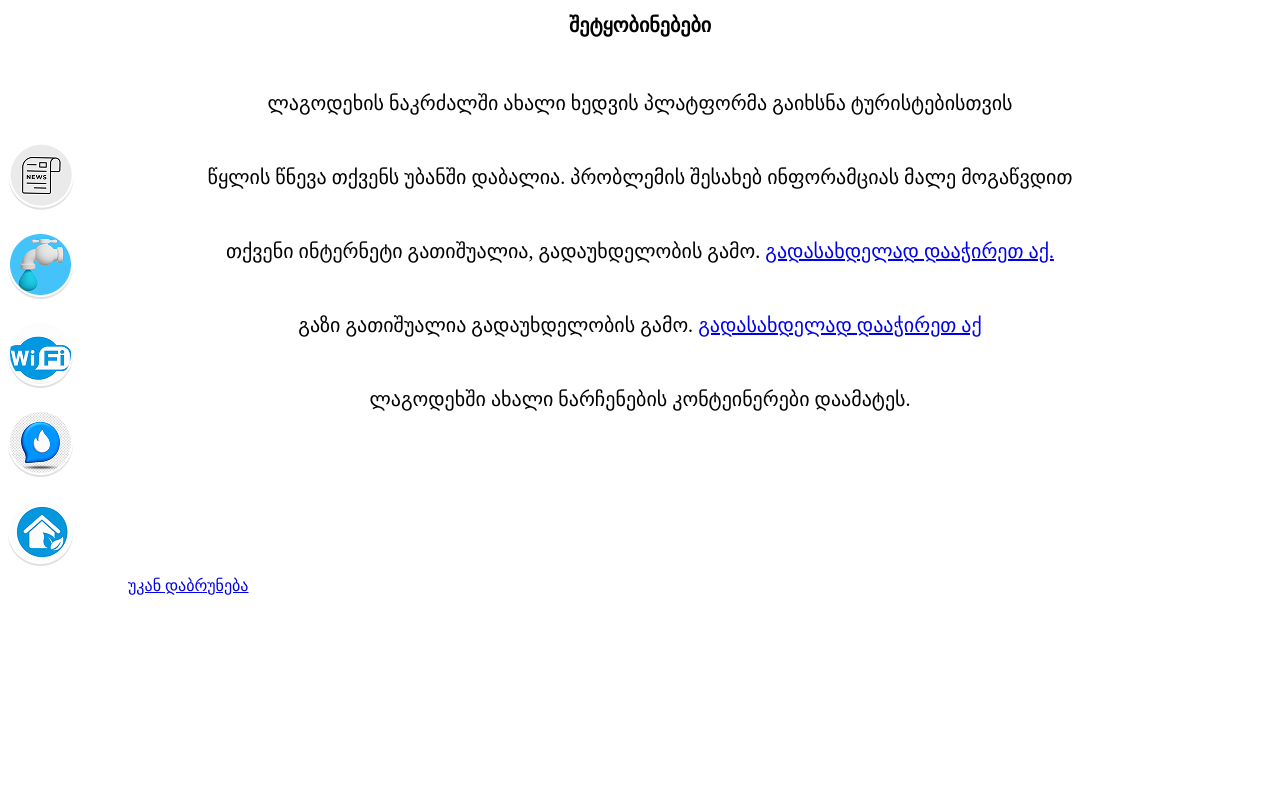
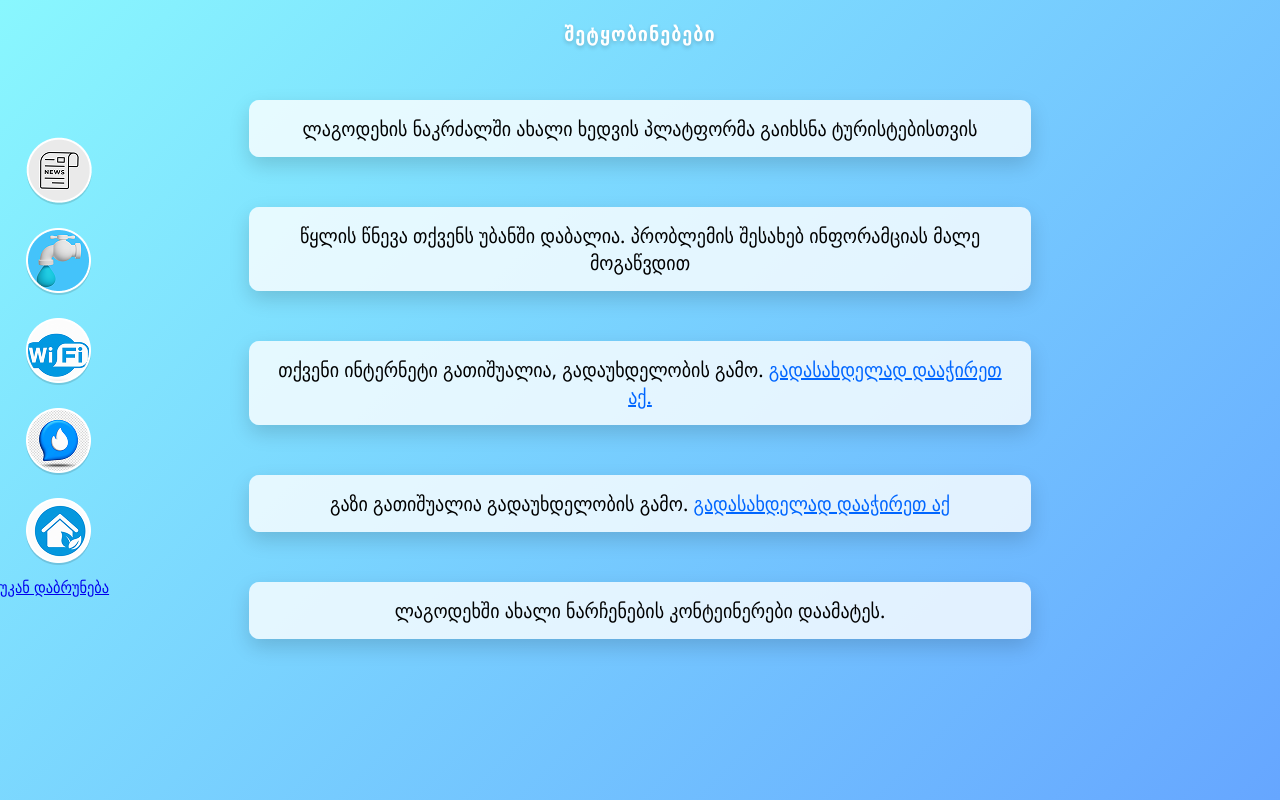
Before and after one commit to Saba123625/mvp-of-cityGo, a plain HTML site: page economyandutilities.html in a window 1280 px wide. Drawn offline with Linux system fonts and the light colour scheme; sample sign-in values are in the browser's storage.

Commit message:
change code

```diff
--- a/economyandutilities.html
+++ b/economyandutilities.html
@@ -7,7 +7,7 @@
     <link rel="icon" href="assests/favicon.png" type="image/png" />
     <link rel="stylesheet" href="style.css" />
   </head>
-  <body>
+  <body class="bodyeconomyutility">
     <header></header>
     <main>
       <h1 class="notificationsTitle">შეტყობინებები</h1>
@@ -34,7 +34,7 @@
       </div>
       <p
         class="p-of-back"
-        style="font-size: 1.6rem; position: absolute; left: 10%; top: 70%"
+        style="font-size: 1.6rem; position: absolute; left: 0.1px; top: 70%"
       >
         <a href="index.html">უკან დაბრუნება</a>
       </p>
--- a/style.css
+++ b/style.css
@@ -425,16 +425,36 @@ body.Registration-page{
 }
 .notificationsTitle{
     text-align: center;
+    color: #fff;
+  font-size: 2rem;
+  margin-top: 2rem;
+  letter-spacing: 1px;
+  text-shadow: 0 2px 4px rgba(0,0,0,0.2);
 }
 
 .notificationsDiv{
-    font-size: 1.4rem;
-    width: 36rem;
-    opacity: 0;
-    transition: opacity 2s;
+     font-size: 1.4rem;
+  width: 36rem;
+
+  max-width: 90%;
+  padding: 1.5rem 2rem;
+  border-radius: 1rem;
+  background: rgba(255, 255, 255, 0.8);
+  box-shadow: 0 8px 20px rgba(0,0,0,0.15);
+  opacity: 0;
+  transition: opacity 2s, transform 0.5s;
+  transform: translateY(20px);
 }
 .notificationsDiv.show {
   opacity: 1;
+  transform: translateY(0);
+}
+.notificationsDiv a {
+  color: #0066ff;
+  text-decoration: underline;
+}
+.notificationsDiv a:hover {
+  color: #0044cc;
 }
 .notificationsMainDiv{
    transform: translateY(4rem);
@@ -451,7 +471,15 @@ body.Registration-page{
     flex-direction: column;
    position: absolute;
    bottom: 29%;
+   left: 2%;
     gap: 2rem;
+}
+
+@media (max-width: 600px){
+ .notificationsDiv{
+     height: 2rem;
+     font-size: 1.15rem;
+ }
 }
 @media(min-width: 1149px){
     .notificationsDiv{
@@ -459,11 +487,19 @@ body.Registration-page{
     width: 100%;
 }
 }
+@media(max-width:433px){
+      .notificationsDiv{
+    font-size: 0.8rem !important;
+    width: 50% !important;
+   }
+}
+
 @media(max-width:499px){
       .notificationsDiv{
-    font-size: 1.2rem;
+    font-size: 1rem;
     width: 60%;
 }
+
 .img{
     width: 6rem;
     height: 6rem;
@@ -701,3 +737,15 @@ form button:hover {
   min-height: 80rem;
 }
 }
+.bodyeconomyutility{
+
+  margin: 0;
+  padding: 0;
+  min-height: 100vh;
+  font-family: "Segoe UI", Tahoma, sans-serif;
+  background: linear-gradient(135deg, #89f7fe 0%, #66a6ff 100%);
+  background-attachment: fixed;
+  display: flex;
+  flex-direction: column;
+  align-items: center;
+}
```
